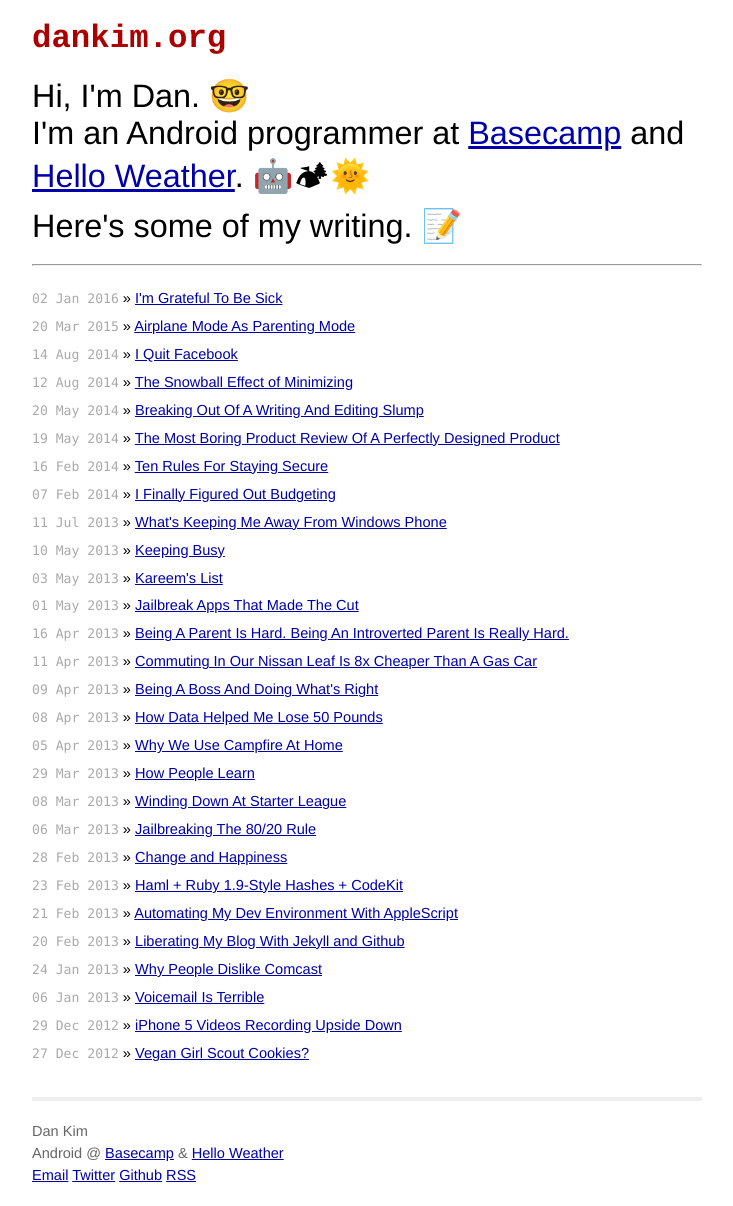
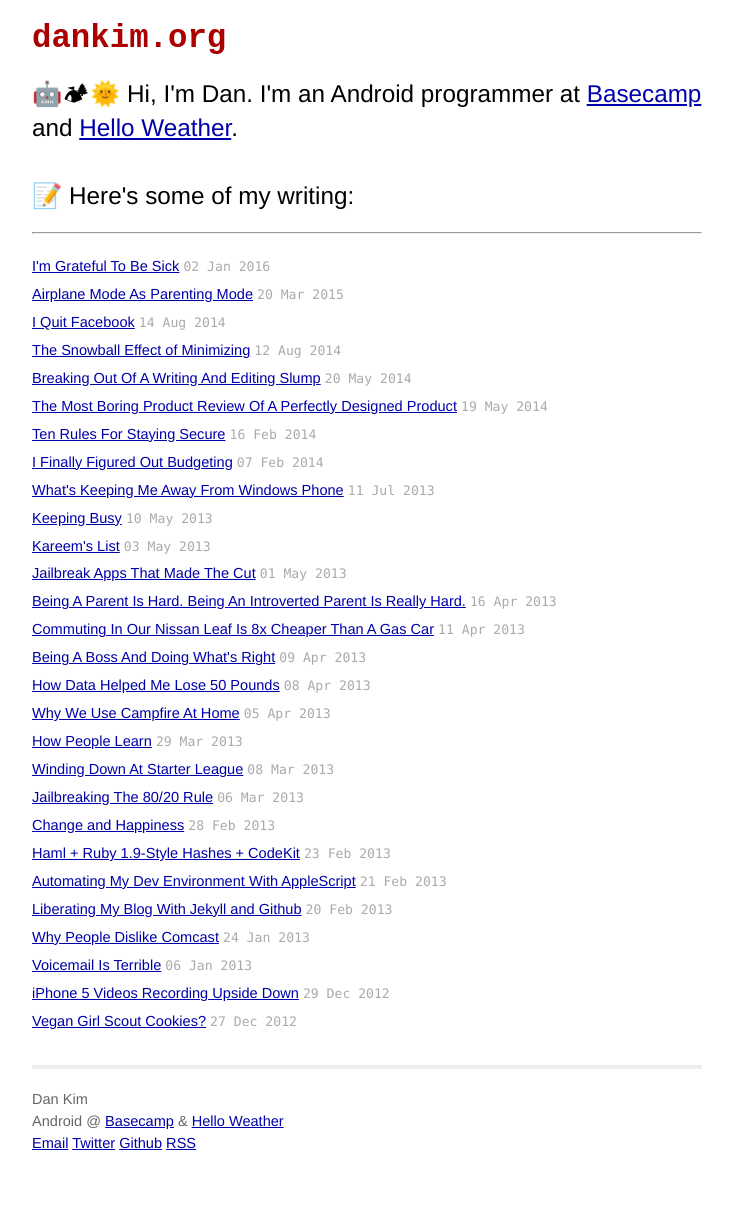
Before and after one commit to lateplate/lateplate.github.io, a Jekyll site: the page built from index.html, in a window 1280 px wide. Shown: the whole page, without its empty margins (273-1006 px from the left). Built offline with Jekyll 4.4.1, drawn with Linux system fonts in a browser that asks for light colours; Markdown is read by kramdown in place of the engine named in the settings; after the commit the page ends 1174 px from its top, so only the background shows below that.

Commit message:
Reformat the index a bit

```diff
--- a/css/main.css
+++ b/css/main.css
@@ -10,7 +10,7 @@
 }
 
 h1, h2, h3, h4, h5, h6 {
-  font-family: "Courier", serif;
+  font-family: "Courier New", serif;
   color: #000;
 }
 
@@ -71,7 +71,8 @@
 }
 
 .big {
-  font-size: 2em;
+  font-size: 1.5em;
+  line-height: 1.4em;
 }
 
 .site {
@@ -172,6 +173,10 @@
   background-color: #333;
 }
 
+.post_title {
+  /*margin-left: 1em*/
+}
+
 @media all and (min-width: 410px) {
   .footer .contact {
     /*float: left;*/
--- a/index.html
+++ b/index.html
@@ -3,15 +3,11 @@
 title: dankim.org
 ---
 
-<p class="big">Hi, I'm Dan. 🤓
+<p class="big">🤖🏕🌞 Hi, I'm Dan. I'm an Android programmer at  <a href="https://basecamp.com/">Basecamp</a> and <a href="https://helloweatherapp.com">Hello Weather</a>.
 
-<br/>
+<br/><br/>
 
-I'm an Android programmer at  <a href="https://basecamp.com/">Basecamp</a> and <a href="https://helloweatherapp.com">Hello Weather</a>. 🤖🏕🌞
-
-<br/>
-
-Here's some of my writing. 📝
+ 📝 Here's some of my writing:
 
 </p>
 
@@ -22,7 +18,9 @@
 <div id="home">
   <ul class="posts">
     {% for post in site.posts %}
-      <li><span>{{ post.date | date_to_string }}</span> &raquo; <a href="{{ post.url }}">{{ post.title }}</a></li>
+      <li>
+		<a href="{{ post.url }}" class="post_title">{{ post.title }}</a> <span>{{ post.date | date_to_string }}</span>
+	</li>
     {% endfor %}
   </ul>
 </div>
```
